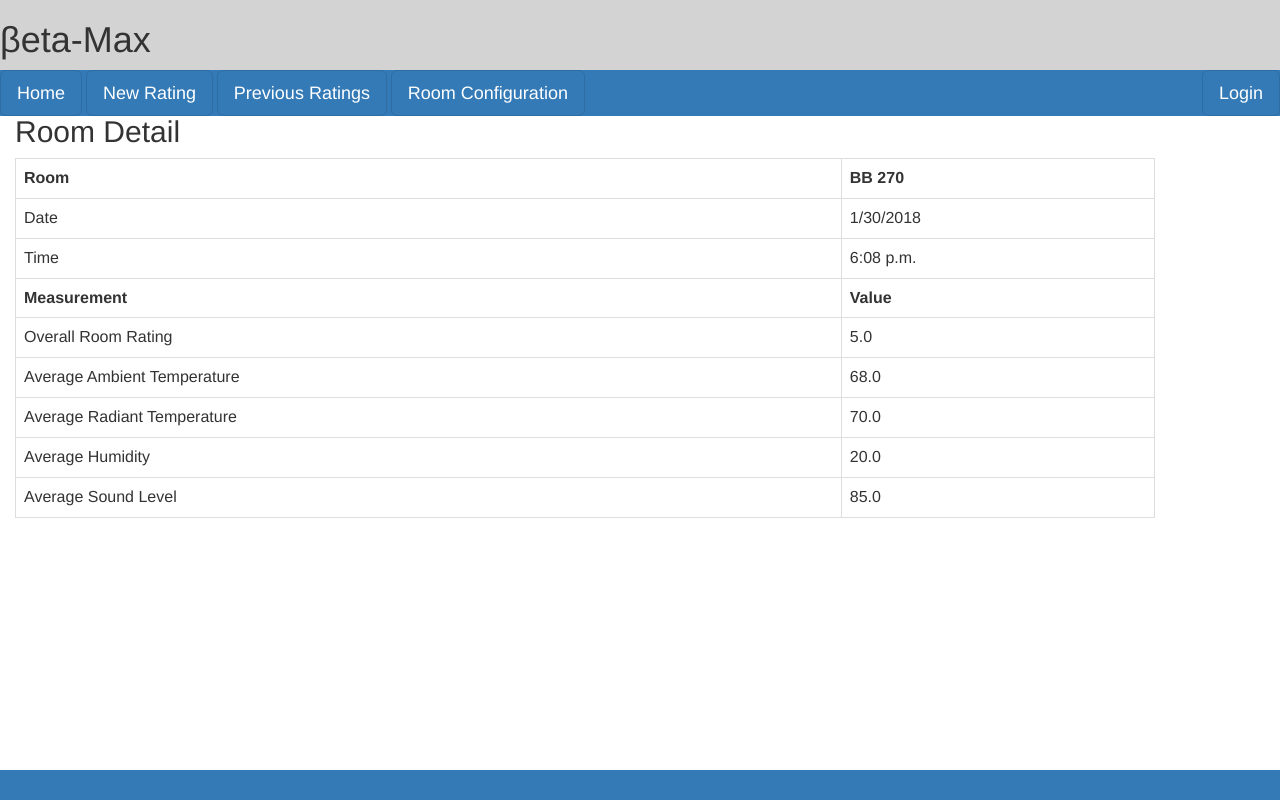
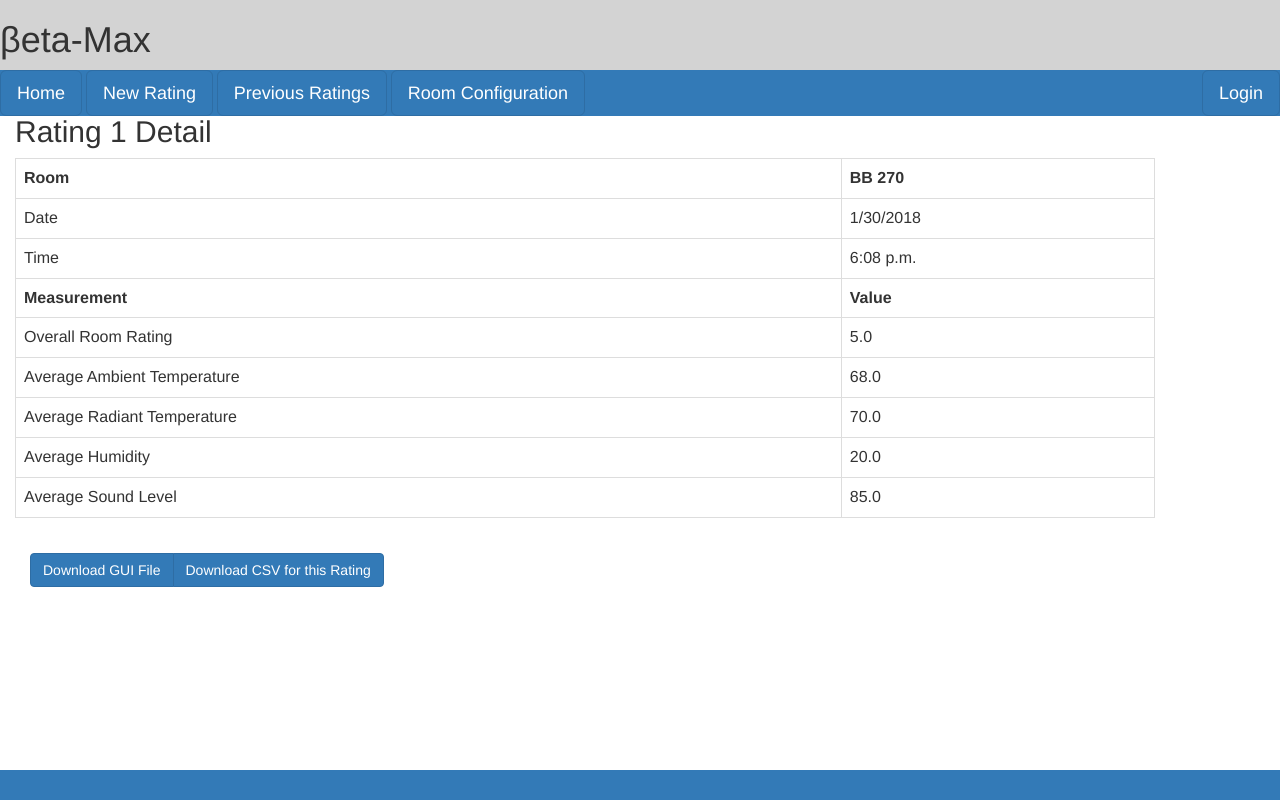
Before and after one commit to zilingzhang/Betamax, a Django app: page /comfort/detail/1/ in a window 1280 px wide. Run offline with Django 3.2, Linux system fonts and the light colour scheme; data comes from the database, SQL or seed files in the repository; both versions use the stored data as it was after the commit; some libraries are stand-ins or nearby versions.

Commit message:
I sure hope this works

```diff
--- a/comfort/models.py
+++ b/comfort/models.py
@@ -14,7 +14,7 @@ class Rating(models.Model):
 	ave_x_airflow = models.FloatField()
 	ave_z_airflow = models.FloatField()
 	ave_sound_level = models.FloatField()
-	csvfile = models.FileField(upload_to='csvs/', null=True)
+	csvfile = models.FileField(upload_to='static/csvs/', null=True)
 
 	def __str__(self):
 		return str(self.value)
--- a/comfort/templates/comfort/config.html
+++ b/comfort/templates/comfort/config.html
@@ -1,9 +1,6 @@
 {% extends "comfort/header.html" %}
 
 {% block content %}
-	<div style="padding-top: 15px; text-align: center">
-		<h4>{{ msg }}</h4>
-	</div>
 	<div style="padding:15px" id="form">
 		<h3>Update Betamax Location:</h3>
 		<form method="POST" class="post-form">{% csrf_token %}
@@ -15,5 +12,8 @@
 			<button type="submit" class="save btn btn-default" id="subbtn">Update</button>
 		</form>
 	</div>
+	<div style="padding-top: 15px; text-align: center">
+		<h4>{{ msg }}</h4>
+	</div>
 
 {% endblock %}
--- a/comfort/templates/comfort/create.html
+++ b/comfort/templates/comfort/create.html
@@ -21,7 +21,7 @@
 			<button type="submit" class="save btn btn-default" id="subbtn">Run</button>
 		</form>
 	</div>
-	<div style="text-align:center; display:none" id="spinner">
+	<div style="text-align:center; display:none; padding:80px;" id="spinner">
 		<i class="fa fa-cog fa-spin" style="font-size:150px"></i>
 	</div>
 
--- a/comfort/templates/comfort/detail.html
+++ b/comfort/templates/comfort/detail.html
@@ -2,7 +2,7 @@
 <body>
 {% block content %}
 	<div class=container style="padding: 15px">
-		<h2>Room Detail</h2>
+		<h2>Rating {{room_rating.pk}} Detail</h2>
 		<table class="table table-bordered">
 			<tr>
 				<th>Room</th>
@@ -42,5 +42,9 @@
 			</tr>
 		</table>
 	</div>
+	<div class="btn-group" style="padding-left: 30px">
+		<a class="btn btn-primary" href="/static/comfort/comfortrobot.exe" download>Download GUI File</a>
+		<a class="btn btn-primary" href="{{rating.file}}" download>Download CSV for this Rating</a>
+	</div>
 {% endblock %}
 </body>
--- a/comfort/templates/comfort/header.html
+++ b/comfort/templates/comfort/header.html
@@ -28,12 +28,12 @@
 			<a class='btn btn-primary btn-lg' href='/comfort/detail/'>Previous Ratings</a>
 			<a class='btn btn-primary btn-lg' href='/comfort/config/'>Room Configuration</a>
 			{% if user.is_authenticated %}
-				<div class="dropdown">
-					<button class="btn btn-primary dropdown-toggle" type="button" data-toggle="dropdown" style="float:right;">{{ user.get_username }}
-					<span class="caret"></span></button>
+				<button class="btn btn-primary dropdown-toggle" type="button" data-toggle="dropdown" style="float:right;">{{ user.get_username }}
+				<span class="caret"></span></button>
+					<ul class="dropdown-menu dropdown-menu-right">
 						<li><a href='/admin/'>Admin</a></li>
 						<li><a href='/accounts/logout/'>Logout</a></li>
-					</div>
+					</ul>
 			{% else %}
 				<a class='btn btn-primary btn-lg' href='/accounts/login/' style="float:right;">Login</a>
 			{% endif %}
--- a/comfort/views.py
+++ b/comfort/views.py
@@ -3,10 +3,11 @@ from __future__ import unicode_literals
 
 from django.shortcuts import render, redirect
 from django.http import HttpResponse
+from django.contrib.auth.decorators import login_required
 
-import time, paramiko
+import time, paramiko, subprocess
 
-from .models import RoomRating, Room
+from .models import RoomRating, Room, Rating
 from .forms import CreateForm, RoomUpdateForm
 def index(request):
 	context = {}
@@ -20,9 +21,11 @@ def detailIndex(request):
 
 def detail(request, room_rating_id):
 	rating = RoomRating.objects.get(pk=room_rating_id)
+	#subprocess.check_output('/scripts/ComfortRobot.exe')
 	context = {'rating': rating.rating, 'room_rating': rating}
 	return render(request, 'comfort/detail.html', context)
 
+@login_required
 def create(request):
 	rooms = Room.objects.all()
 
@@ -30,29 +33,25 @@ def create(request):
 	if request.method == "POST":
 
 		room = Room.objects.get(id=request.POST['room'])
+		file = ""
 
 		ssh2 = paramiko.SSHClient()
 		ssh2.set_missing_host_key_policy(paramiko.AutoAddPolicy())
-		# ssh = paramiko.SSHClient()
-		# ssh.set_missing_host_key_policy(paramiko.AutoAddPolicy())
+		ssh2.connect('138.67.205.169',22,'hcr','HCR')
 
-		# #Above is not very secure, recomend change
-		# ssh.connect('138.67.196.184',22,'hcr','HCR')
-		# stdin, stdout, stderr = ssh.exec_command('roslaunch turtlebot_bringup minimal.launch')
-		# ssh3 = paramiko.SSHClient()
-		# ssh3.set_missing_host_key_policy(paramiko.AutoAddPolicy())
+		stdin2, stdout2, stderr2 = ssh2.exec_command(command='echo $PYTHONPATH',bufsize=-1,timeout=None,get_pty=True)
 
-		# #Above is not very secure, recomend change
-		# ssh3.connect('138.67.196.184',22,'hcr','HCR')
-		# stdin3, stdout3, stderr3 = ssh3.exec_command('roslaunch turtlebot_navigation amcl_demo.launch map_file:=/home/hcr/maps/betterfrontroom.yaml')
-		# while(stdout3.read()!="ODOM RECEIVED"):
-		# 	print(stdout3.read())
-		ssh2.connect('138.67.196.184',22,'hcr','HCR')
-
-		stdin2, stdout2, stderr2 = ssh2.exec_command('python helloworld/turtlebot/movement_algo.py')
+		#stdin2, stdout2, stderr2 = ssh2.exec_command('pwd')
 		#print(stdin)
-		print(stdout2.read())
+		# chan=ssh2.invoke_shell()
+		# chan.send('echo $PATH')
+		# print(chan.recv(1024))
+		test = stdout2.read()
+		print(test)
 		print(stderr2.read())
+		#rate = Rating(ave_light=light,ave_ambient_temp=ambtemp, ave_radiant_temp=radtemp, \
+			#ave_humidity=hum, ave_x_airflow=xflow, ave_y_airflow=yflow, csvfile=file)
+		#stdin2, stdout2, stderr2 = ssh2.exec_command('scp hcr@stuff:path static/csvs/')
 		#print(stderr)
 		#TODO:  run scripts to create the association tables for a new rating, raise error if unable to connect to turtlebot
 		return redirect('detail', 1);
@@ -69,6 +68,8 @@ def login(request):
 
 	return render(request, 'registration/login.html', context)
 
+
+@login_required
 def config(request):
 	msg = ""
 	if request.method == "POST":
```
Also changed, not shown: db.sqlite3, 2 other files.
